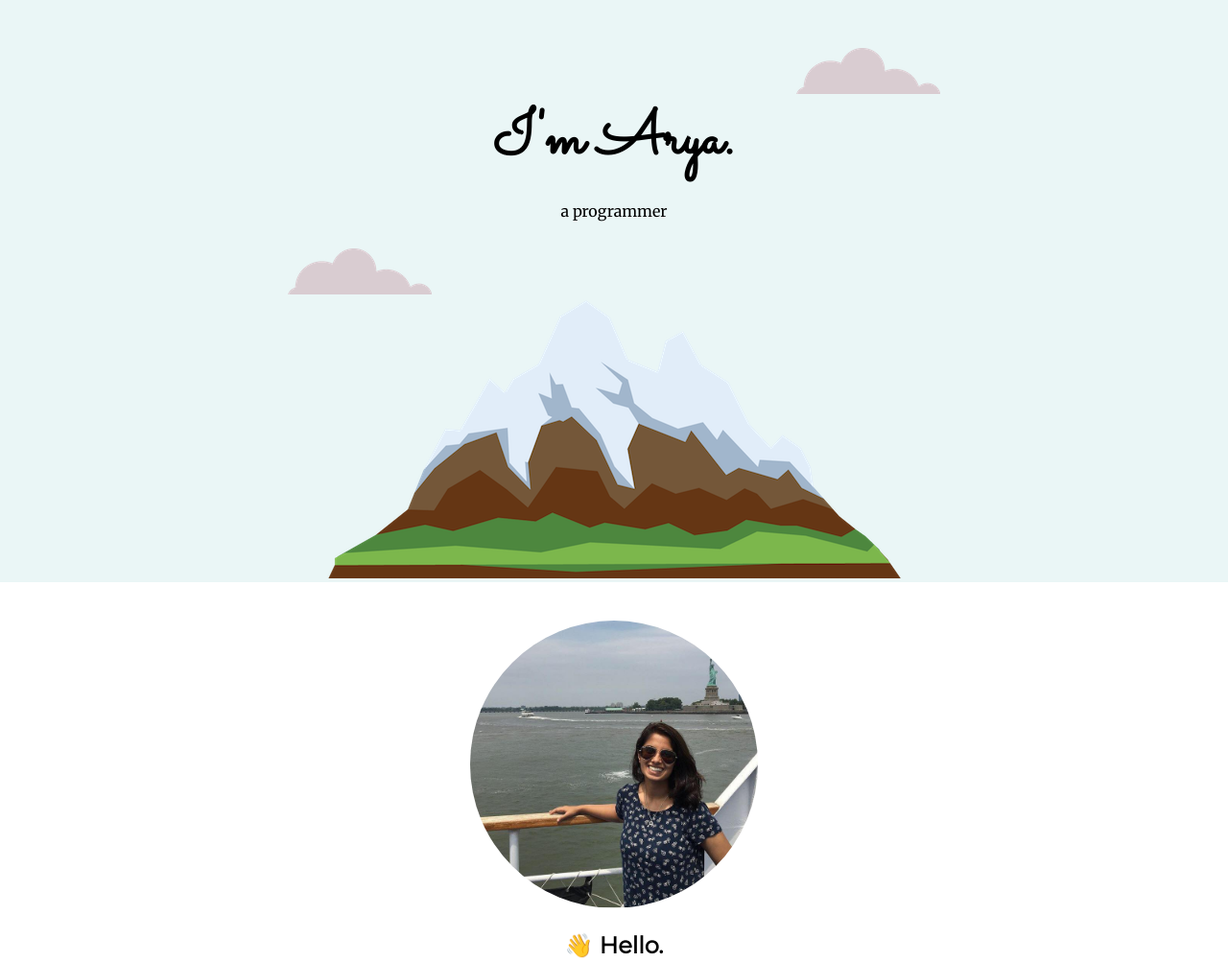
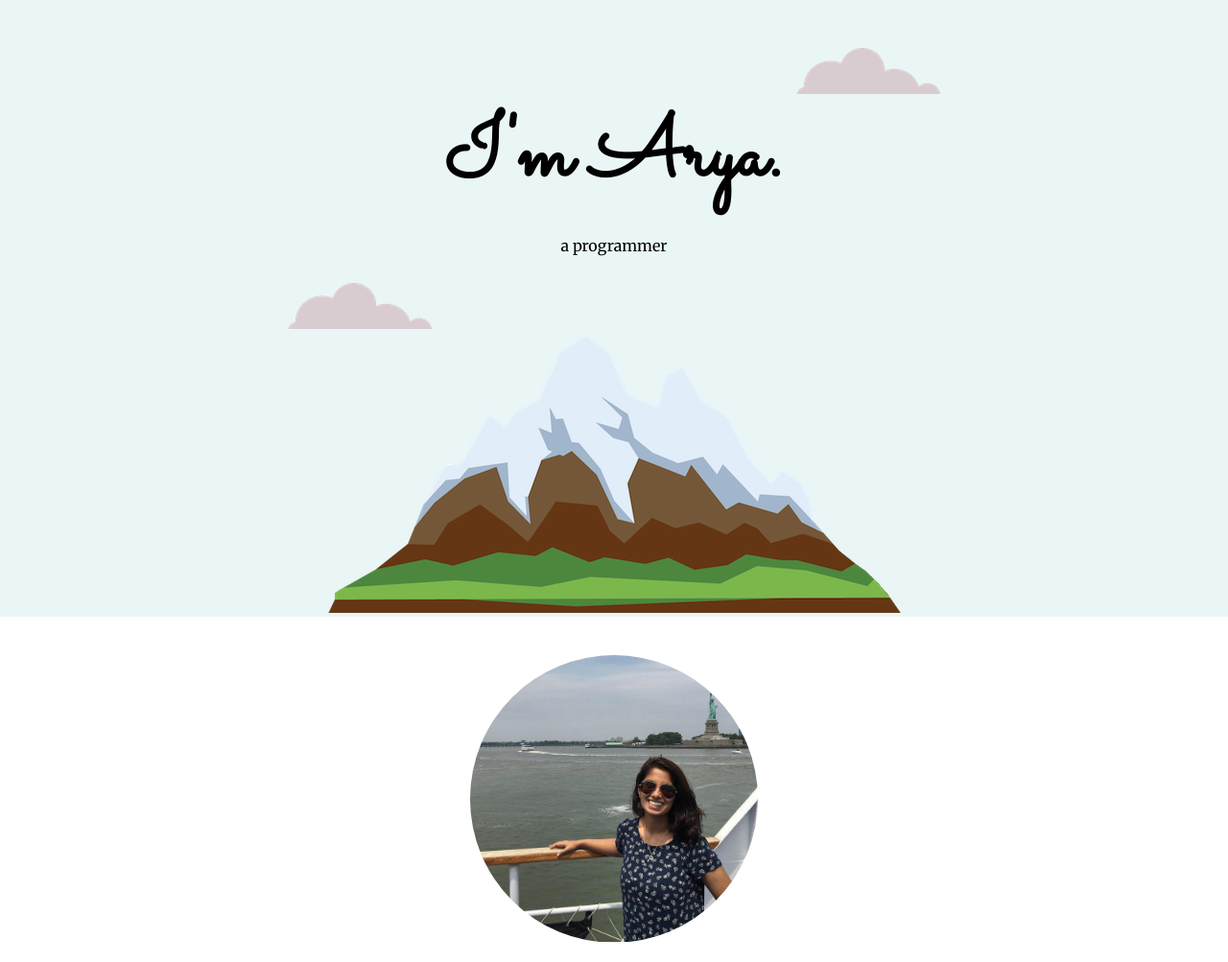
Before and after one commit to iamaryaak/cv, a plain HTML site: page index.html in a window 1280 px wide. Shown: the top 1003 px of the page at 96% size. Drawn offline with Linux system fonts and the light colour scheme.

Commit message:
Update styles.css

```diff
--- a/css/styles.css
+++ b/css/styles.css
@@ -12,7 +12,7 @@ body {
 
 h1 {
   /*width: 50%;*/
-  font-size: 400%;
+  font-size: 560%;
   margin: 0 auto;
   font-family: 'Sacramento', cursive;
 }
```
